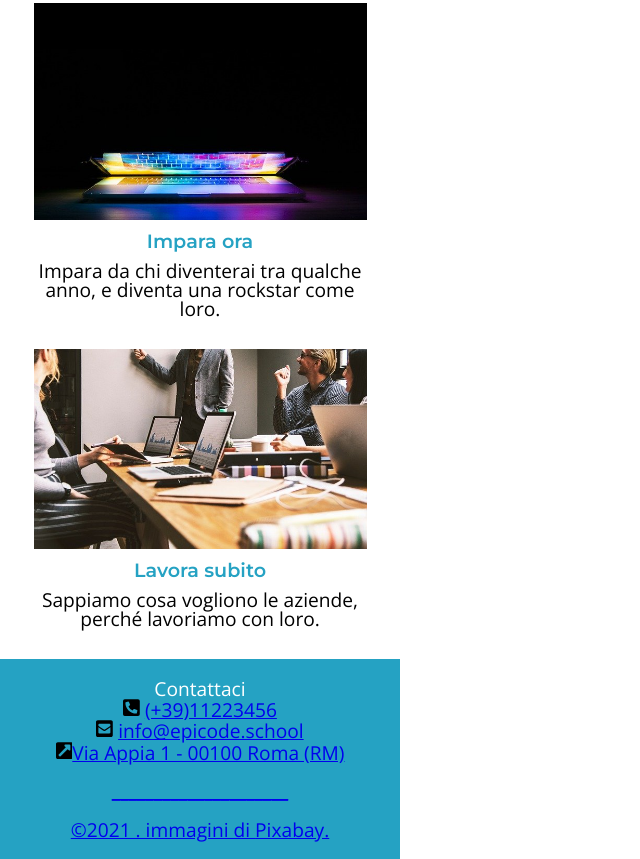
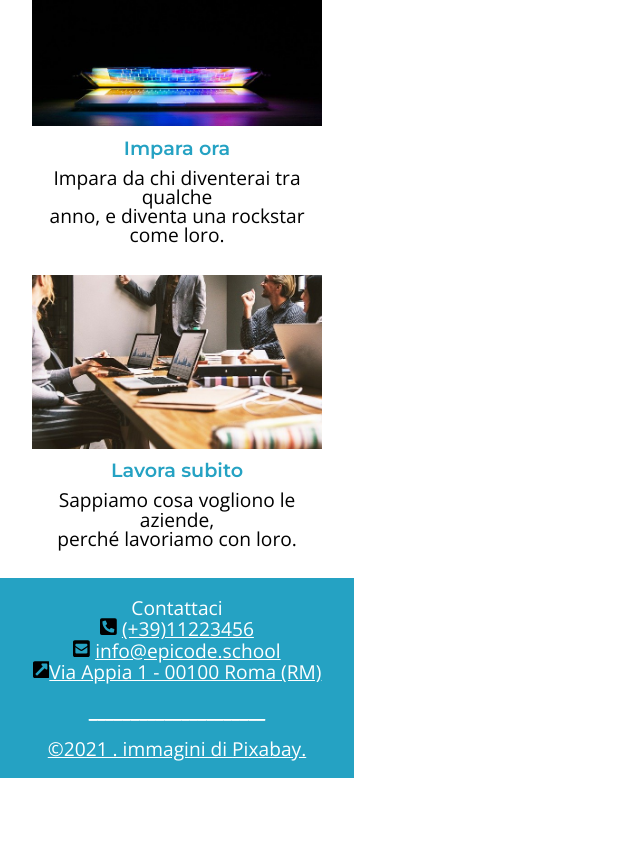
Before and after one commit to serenaguarnieri/D5, a plain HTML site: page index.html in a window 1280 px wide. Shown: the part 1541-2400 px from the top of the page, without its empty margins (0-640 px from the left). After the commit the page ends 2319 px from the top, so only its background shows below. Drawn offline with nearby package versions, Linux system fonts and the light colour scheme; files that its build step writes are made by us from their sources; a web font is replaced by a local one.

```diff
--- a/style.css
+++ b/style.css
@@ -1,13 +1,10 @@
 body {
-  width: 400px;
+  width: 354px;
   text-align: center;
   font-family: "Open Sans", sans-serif;
 }
 div {
   font-size: 1.2rem;
-}
-img {
-  width: 333px;
 }
 
 h1 {
@@ -23,9 +20,7 @@
   color: #25a2c3;
   font-family: "Montserrat", sans-serif;
 }
-main {
-  width: 450 px;
-}
+
 .div-a {
   padding: 20px;
   text-align: center;
@@ -56,7 +51,7 @@
   border-radius: 10px;
 }
 .notebook img {
-  width: 375px;
+  width: 300px;
   border-radius: 50% 50% 50% 50% / 48% 49% 51% 52%;
 }
 
@@ -72,7 +67,7 @@
 }
 
 .apple img {
-  width: 333px;
+  width: 290px;
 }
 
 .eggplant {
@@ -82,7 +77,7 @@
 }
 
 .eggplant img {
-  width: 333px;
+  width: 290px;
 }
 .pineapple {
   border-style: solid;
@@ -91,7 +86,7 @@
 }
 
 .pineapple img {
-  width: 333px;
+  width: 290px;
 }
 
 footer {
@@ -106,7 +101,13 @@
 h5 {
   text-decoration-line: underline;
 }
+footer li {
+  color: white;
+}
 
+footer a {
+  color: white;
+}
 ul {
   color: white;
   list-style: none;
```
